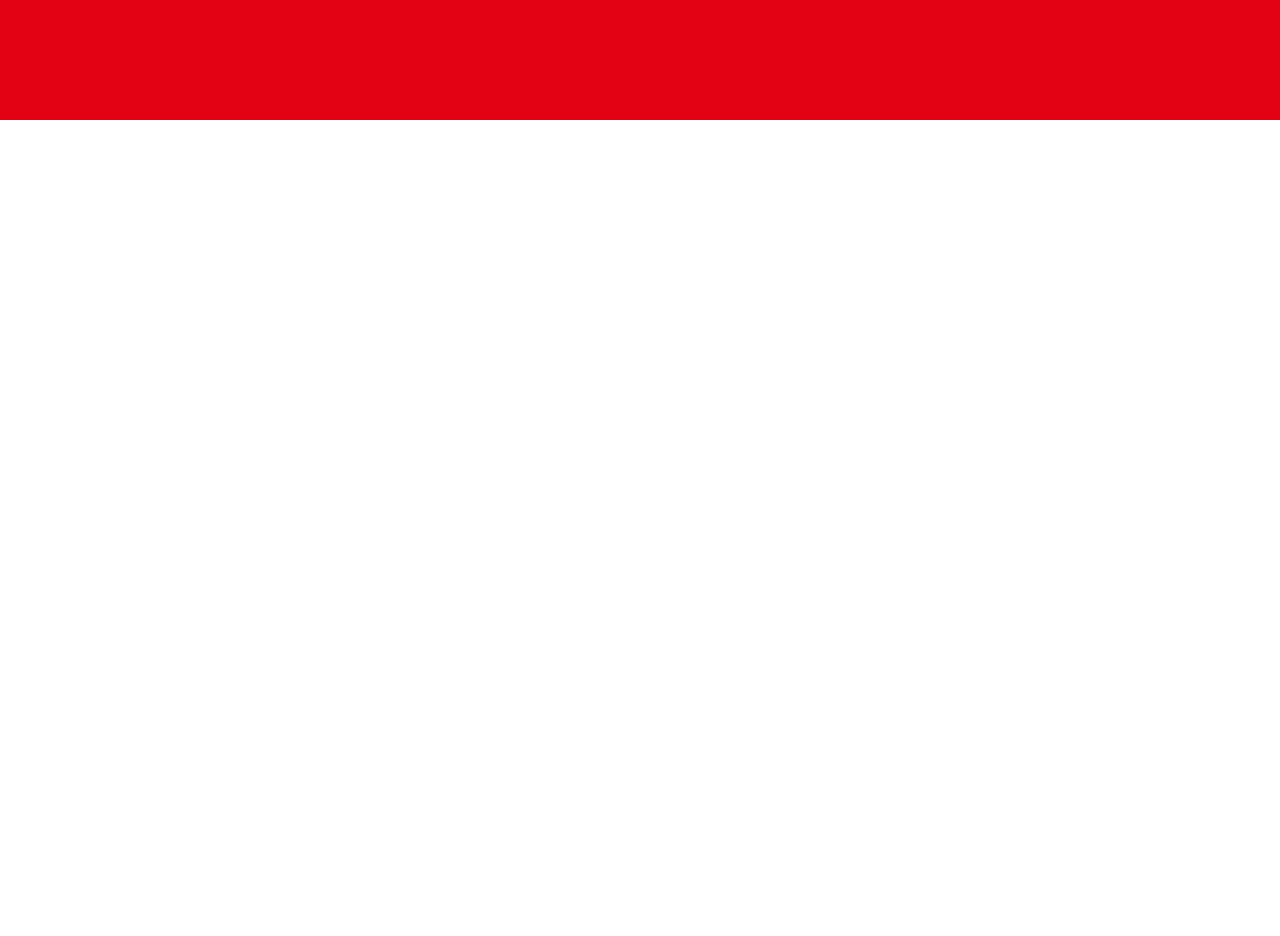
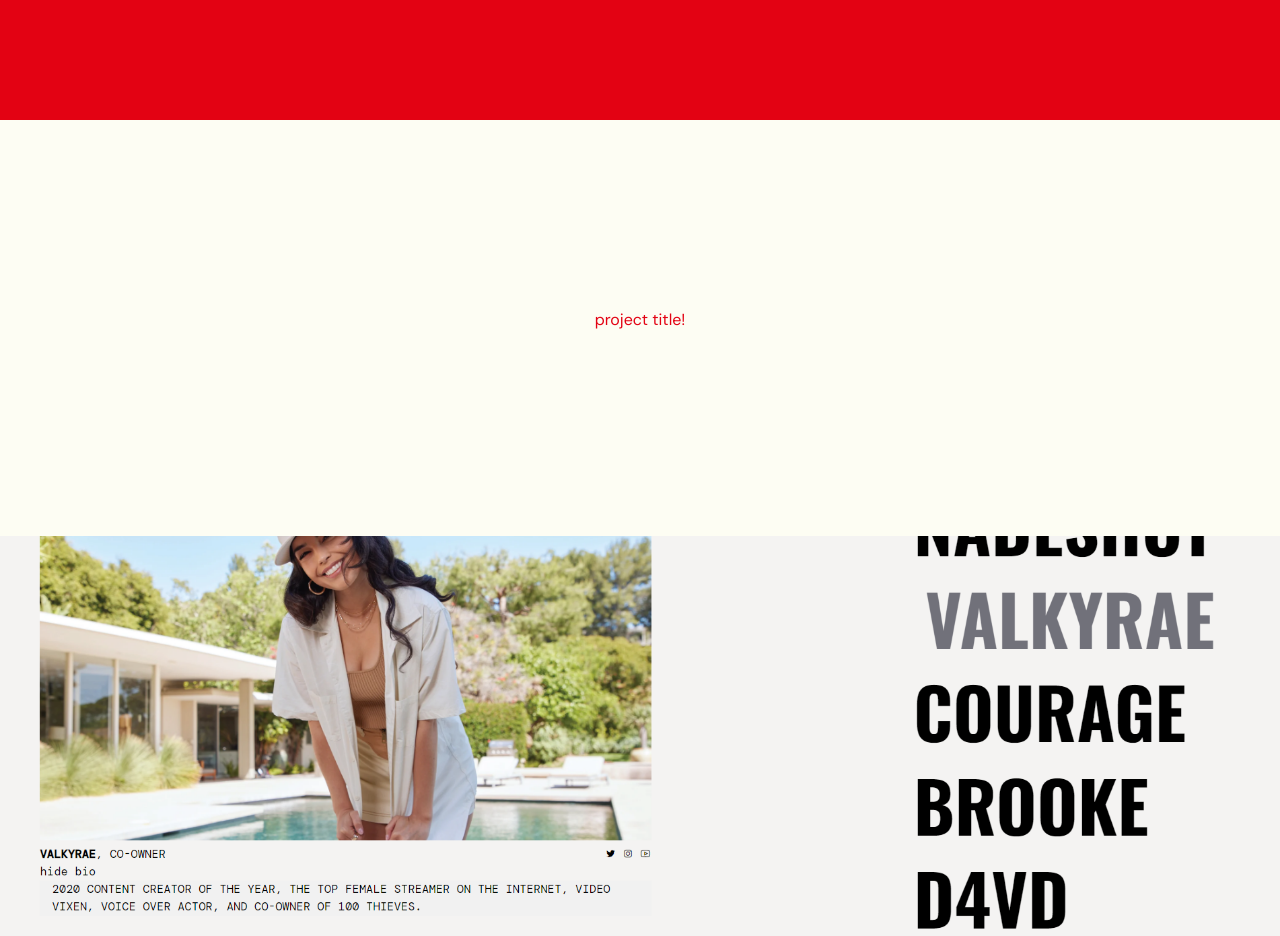
Before and after one commit to irene-panis/portfolio2024, a React (Vite) app: page / in a window 1280 px wide. Shown: the part 1480-2416 px from the top of the page. Before the commit the page ends 1600 px from the top, so only its background shows below. Built offline with nearby package versions, Linux system fonts and the light colour scheme.

Commit message:
add test proj to project component

```diff
--- a/src/sections/work/Work.jsx
+++ b/src/sections/work/Work.jsx
@@ -1,9 +1,11 @@
 import { Tech } from "./components/Tech"
+import { Project } from "./components/Project"
 
 export const Work = () => {
   return (
-    <section id="work" className="flex flex-col justify-center items-center gap-4 main-cont work-intro">
+    <section id="work" className="flex flex-col items-center gap-4">
       <Tech/>
+      <Project/>
     </section>
   )
 }
--- a/src/sections/work/components/Project.jsx
+++ b/src/sections/work/components/Project.jsx
@@ -1,8 +1,12 @@
 export const Project = () => {
   return (
-    <div className="h-full flex flex-col gap-8">
-      <div className="project-title"></div>
-      <div className="project-photo"></div>
+    <div className="h-screen w-full flex flex-col gap-8">
+      <div className="project-title flex flex-col justify-center items-center h-1/2">
+        <p>project title!</p>
+      </div>
+      <div className="project-photo h-1/2">
+        <img src="/thinkthieves.png" className="w-full h-full object-cover object-left"/>
+      </div>
     </div>
   )
 }
--- a/src/sections/work/components/Tech.jsx
+++ b/src/sections/work/components/Tech.jsx
@@ -1,7 +1,7 @@
 /* eslint-disable react/no-unescaped-entities */
 export const Tech = () => {
   return (
-    <div className="h-full flex flex-col gap-8">
+    <div className="h-screen flex flex-col justify-center gap-8 work-intro">
       <p className="uppercase font-bold text-[2em]">Hi, I'm Irene.</p>
       <p>I'm a full-stack software engineer based in Southern California. I love to solve complex problems and I'd love to make a career out of building cool things I and other people can enjoy.</p>
       <p>Some of my past works can be viewed below and on my GitHub profile.</p>
```
Also changed, not shown: public/thinkthieves.png (added).
